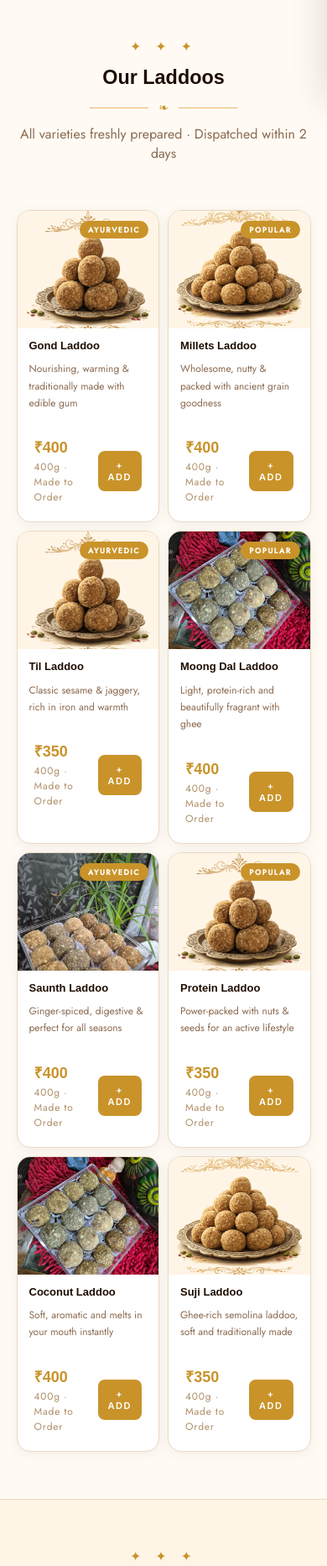
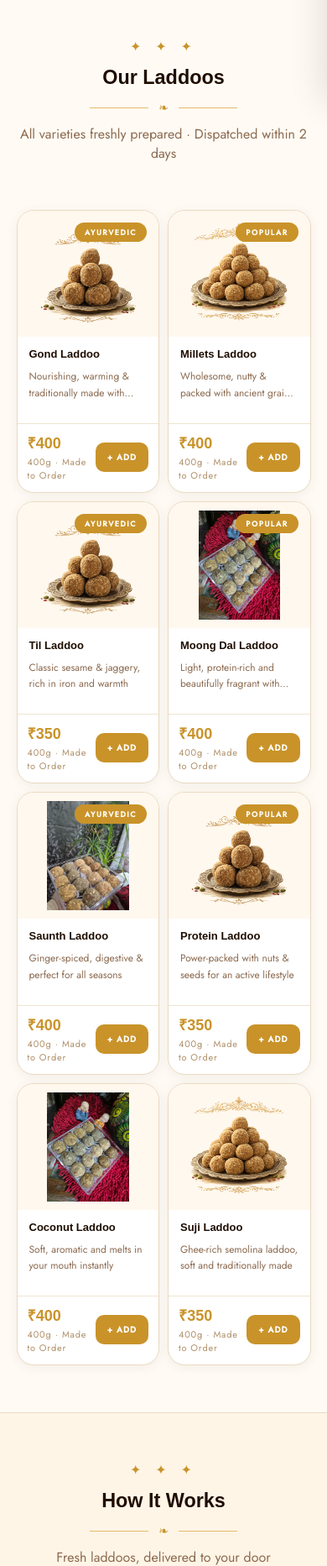
Before and after one commit to Nitanshubajpai/laddoohouse, a Django app: page / in a window 390 px wide. Shown: the part 722-2587 px from the top of the page at 84% size. Run offline with Django 5.2, Linux system fonts and the light colour scheme; data comes from the database, SQL or seed files in the repository; some web fonts are replaced.

Commit message:
update home page

```diff
--- a/templates/store/home.html
+++ b/templates/store/home.html
@@ -55,18 +55,21 @@ nav{position:sticky;top:0;z-index:100;background:#FFFBF4;border-bottom:2px solid
 .gold-rule span{color:#C9932A;font-size:14px;}
 
 /* PRODUCT GRID */
-.menu-grid{display:grid;grid-template-columns:repeat(auto-fill,minmax(260px,1fr));gap:24px;}
-.product-card{background:#fff;border-radius:16px;overflow:hidden;border:1px solid #EAD9C2;box-shadow:0 2px 14px rgba(0,0,0,.06);transition:all .25s;}
-.product-card:hover{box-shadow:0 10px 36px rgba(201,147,42,.2);transform:translateY(-5px);}
-.product-img{height:200px;display:flex;align-items:center;justify-content:center;font-size:64px;position:relative;background:#FFF5E6;overflow:hidden;}
-.product-tag{position:absolute;top:12px;right:12px;font-size:9px;padding:4px 10px;letter-spacing:1.5px;text-transform:uppercase;border-radius:20px;background:#C9932A;color:#fff;font-weight:700;}
-.product-body{padding:18px 20px 20px;}
+.menu-grid{display:grid;grid-template-columns:repeat(auto-fill,minmax(280px,1fr));gap:24px;}
+.product-card{background:#fff;border-radius:20px;overflow:hidden;border:1px solid #EAD9C2;box-shadow:0 2px 14px rgba(0,0,0,.06);transition:all .3s;cursor:pointer;}
+.product-card:hover{box-shadow:0 16px 48px rgba(201,147,42,.22);transform:translateY(-6px);}
+.product-link{text-decoration:none;color:inherit;display:flex;flex-direction:column;height:100%;}
+.product-img{height:220px;display:flex;align-items:center;justify-content:center;font-size:80px;position:relative;background:#FFF8EE;overflow:hidden;flex-shrink:0;padding:16px;}
+.product-img img{max-width:100%;max-height:100%;width:auto;height:auto;object-fit:contain;display:block;transition:transform .35s;}
+.product-card:hover .product-img img{transform:scale(1.08);}
+.product-tag{position:absolute;top:14px;right:14px;font-size:9px;padding:5px 12px;letter-spacing:1.5px;text-transform:uppercase;border-radius:20px;background:#C9932A;color:#fff;font-weight:700;}
+.product-body{padding:20px 20px 0;flex:1;}
 .product-name{font-family:'Unbounded',sans-serif;font-size:15px;color:#1E0D00;font-weight:700;line-height:1.4;}
-.product-desc{font-size:14px;color:#8B6A50;margin-top:8px;line-height:1.7;}
-.product-foot{display:flex;align-items:center;justify-content:space-between;margin-top:16px;}
+.product-desc{font-size:13px;color:#8B6A50;margin-top:8px;line-height:1.6;display:-webkit-box;-webkit-line-clamp:2;-webkit-box-orient:vertical;overflow:hidden;}
+.product-foot{display:flex;align-items:center;justify-content:space-between;padding:16px 20px 20px;margin-top:12px;border-top:1px solid #F0E4D0;}
 .product-price{font-family:'Unbounded',sans-serif;font-size:22px;color:#C9932A;font-weight:800;}
-.product-wt{font-size:12px;color:#B0906A;letter-spacing:.8px;margin-top:3px;}
-.add-btn{background:#C9932A;color:#fff;border:none;padding:12px 20px;font-size:12px;letter-spacing:1.5px;text-transform:uppercase;cursor:pointer;font-family:'Inter',sans-serif;border-radius:8px;font-weight:700;transition:all .2s;}
+.product-wt{font-size:11px;color:#B0906A;letter-spacing:.8px;margin-top:3px;}
+.add-btn{background:#C9932A;color:#fff;border:none;padding:12px 22px;font-size:12px;letter-spacing:1.5px;text-transform:uppercase;cursor:pointer;font-family:'Jost',sans-serif;border-radius:10px;font-weight:700;transition:all .2s;white-space:nowrap;}
 .add-btn:hover,.add-btn.added{background:#1E0D00;}
 
 /* HOW IT WORKS */
@@ -192,8 +195,10 @@ footer .copy{font-size:11px;color:rgba(255,255,255,.18);margin-top:18px;}
   .product-name{font-size:13px;}
   .product-desc{font-size:12px;}
   .product-price{font-size:18px;}
-  .add-btn{padding:10px 12px;font-size:11px;}
-  .product-img{height:160px;}
+  .add-btn{padding:10px 14px;font-size:10px;letter-spacing:1px;}
+  .product-img{height:180px;padding:12px;}
+  .product-body{padding:14px 14px 0;}
+  .product-foot{padding:12px 14px 14px;}
   .steps{grid-template-columns:1fr 1fr;gap:14px;}
   .step{padding:22px 16px;}
   .step-num{font-size:32px;}
@@ -206,7 +211,9 @@ footer .copy{font-size:11px;color:rgba(255,255,255,.18);margin-top:18px;}
 
 @media(max-width:480px){
   .menu-grid{grid-template-columns:1fr 1fr;gap:10px;}
-  .product-img{height:140px;}
+  .product-img{height:150px;padding:10px;}
+  .product-body{padding:10px 12px 0;}
+  .product-foot{padding:10px 12px 12px;}
   .product-body{padding:12px 14px 14px;}
   .steps{grid-template-columns:1fr;}
   .hero-ctas{flex-direction:column;}
@@ -286,26 +293,24 @@ footer .copy{font-size:11px;color:rgba(255,255,255,.18);margin-top:18px;}
   <div class="menu-grid">
     {% for p in products %}
     <div class="product-card">
-      <a href="{% url 'store:product_detail' p.pk %}" style="text-decoration:none;display:block;color:inherit">
+      <a href="{% url 'store:product_detail' p.pk %}" class="product-link">
         <div class="product-img">
-          {% if p.image %}<img src="{{ p.image.url }}" style="width:100%;height:100%;object-fit:cover;display:block">{% else %}<span style="font-size:64px">{{ p.emoji }}</span>{% endif %}
+          {% if p.image %}<img src="{{ p.image.url }}" alt="{{ p.name }}">{% else %}<span>{{ p.emoji }}</span>{% endif %}
           {% if p.tag %}<span class="product-tag">{{ p.get_tag_display }}</span>{% endif %}
         </div>
         <div class="product-body">
           <div class="product-name">{{ p.name }}</div>
           <div class="product-desc">{{ p.description }}</div>
         </div>
-      </a>
-      <div style="padding:0 20px 20px">
         <div class="product-foot">
           <div>
             <div class="product-price">₹{{ p.price }}</div>
             <div class="product-wt">{{ p.weight }} · Made to Order</div>
           </div>
           <button class="add-btn" id="btn-{{ p.id }}"
-            onclick="addToCart({{ p.id }},'{{ p.name|escapejs }}',{{ p.price }},'{{ p.emoji }}','{{ p.weight }}')">+ Add</button>
+            onclick="event.preventDefault();event.stopPropagation();addToCart({{ p.id }},'{{ p.name|escapejs }}',{{ p.price }},'{{ p.emoji }}','{{ p.weight }}')">+ Add</button>
         </div>
-      </div>
+      </a>
     </div>
     {% endfor %}
   </div>
```
